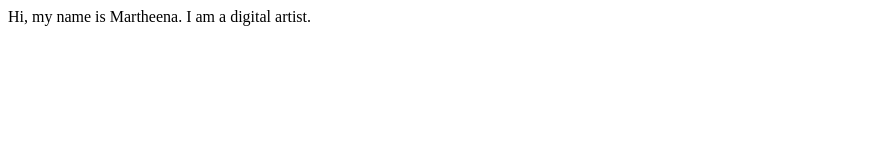
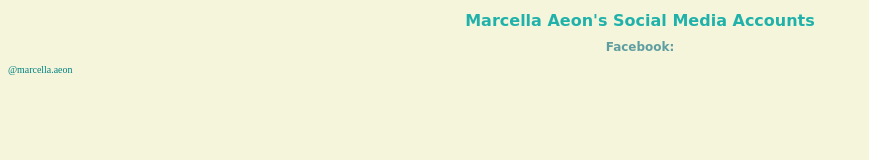
Before and after one commit to MarcellaAeon/My-First-Page, a plain HTML site: page index.html in a window 1280 px wide. Shown: the whole page, without its empty margins (0-869 px from the left). Drawn offline with Linux system fonts and the light colour scheme.

Commit message:
Update index.html

```diff
--- a/index.html
+++ b/index.html
@@ -1,6 +1,34 @@
 <!DOCTYPE html>
 <html>
-  <body>
-  Hi, my name is Martheena. I am a digital artist.
-  </body>
+<head>
+<link rel="stylesheet" href="https://fonts.googleapis.com/css?family="Dancing Script">
+<style>
+body {background-color:Beige;}
+h1 {
+color:LightSeaGreen;
+font-family:"Dancing Script", cursive;
+font-size: 100%;
+text-align: center;
+}
+h2 {
+color:CadetBlue;
+font-family:"Dancing Script", cursive;
+font-size: 75%;
+text-align: center;
+}
+p {
+color:Teal;
+font-family:"Times New Roman", Times, serif;
+font-size: 62%;
+}
+</style>
+
+<title>Barium-Balcoba-Sandbox</title>
+</head>
+<body>
+
+<h1>Marcella Aeon's Social Media Accounts</h1>
+<h2>Facebook: </h2><p href="https://web.facebook.com/marcella.aeon/">@marcella.aeon</p>
+
+</body>
 </html>
```
